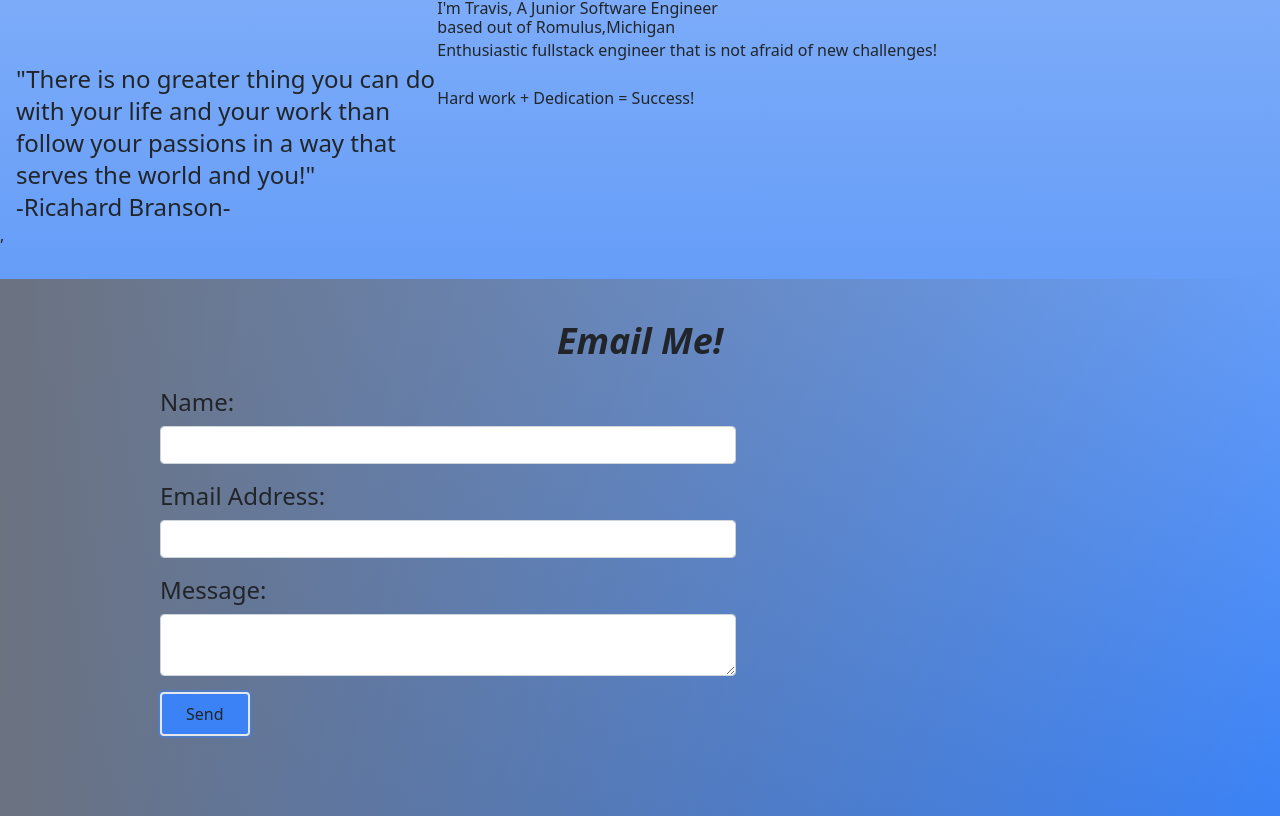
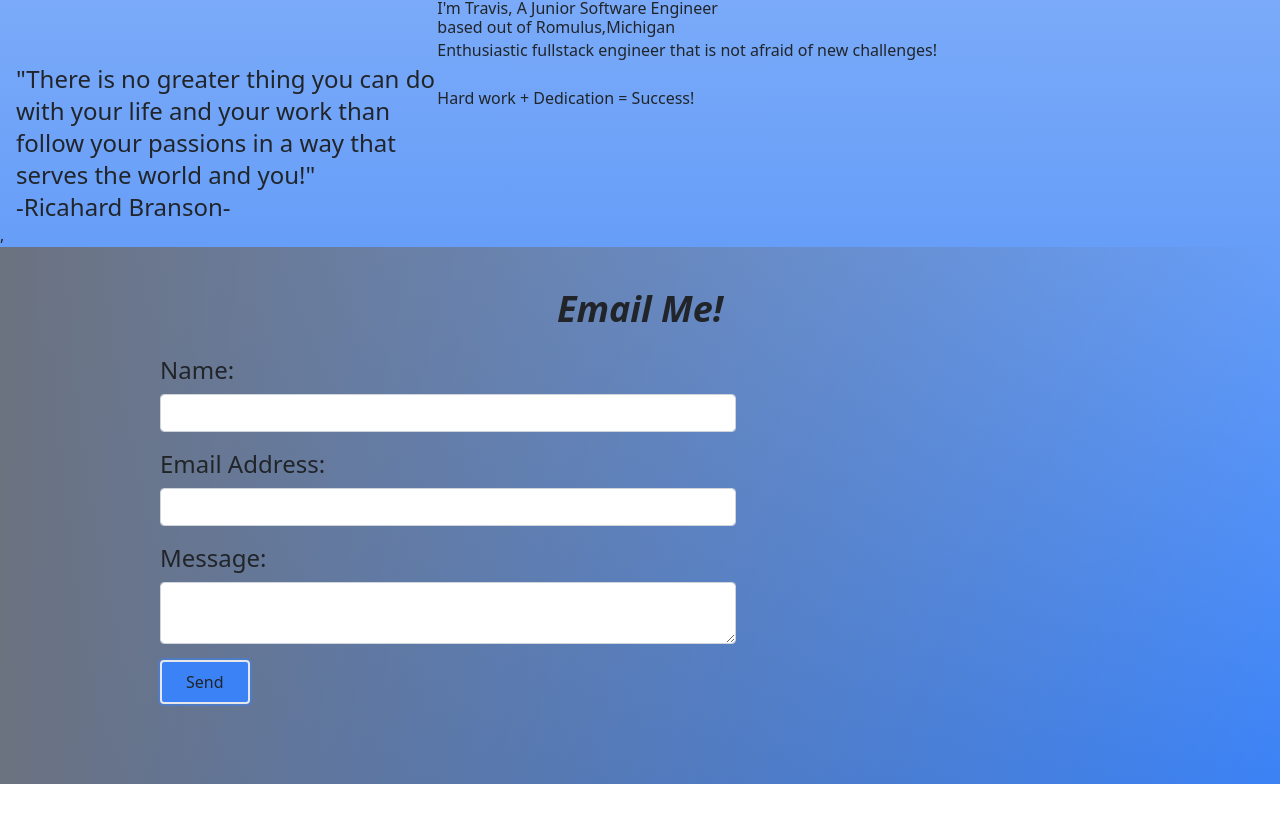
Before and after one commit to travis85/portfolioPage, a React (Create React App) app: page / in a window 1280 px wide. Shown: the part 1655-2471 px from the top of the page. After the commit the page ends 2439 px from the top, so only its background shows below. Built offline with nearby package versions, Linux system fonts and the light colour scheme.

Commit message:
random changr

```diff
--- a/src/pages/contact.js
+++ b/src/pages/contact.js
@@ -21,7 +21,7 @@ function Contact() {
     }
 
   return (
-    <div className=' flex flex-col justify-center w-100	 px-40 py-10 mt-8   bg-gradient-to-r from-gray-500 '>
+    <div className=' flex flex-col justify-center w-100	 px-40 py-10  mt-0   bg-gradient-to-r from-gray-500 '>
 
         {/* HEADER SECTION */}
         <div className='flex justify-center text-4xl italic font-semibold mb-4'>
```
